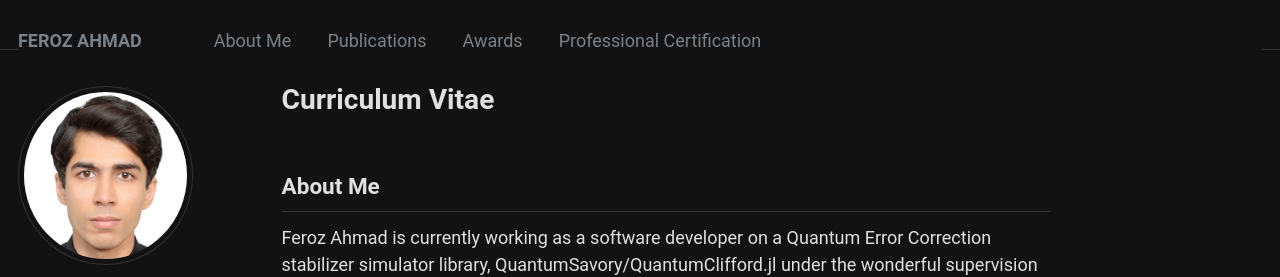
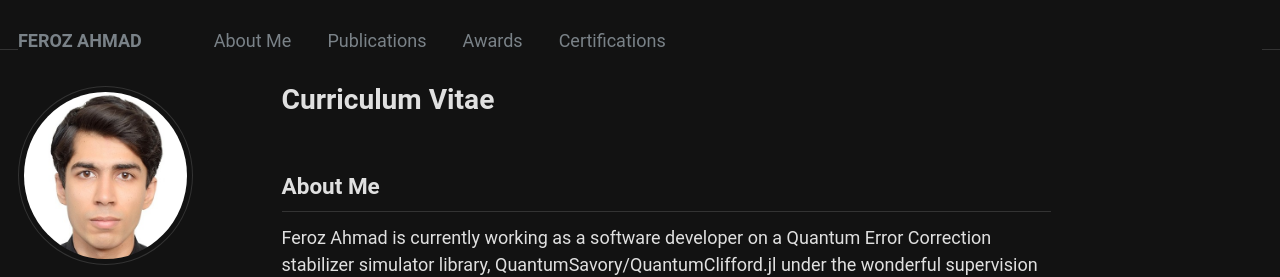
Before and after one commit to Fe-r-oz/Fe-r-oz.github.io, a Jekyll site: the page built from _pages/about.md, in a window 1280 px wide. Shown: the top 277 px of the page. Built offline with Jekyll 4.4.1, drawn with Linux system fonts in a browser that asks for light colours; some web fonts are replaced.

Commit message:
Update navigation.yml

```diff
--- a/_data/navigation.yml
+++ b/_data/navigation.yml
@@ -9,5 +9,5 @@ main:
   - title: "Awards"
     url: /awards/
 
-  - title: "Professional Certification"
+  - title: "Certifications"
     url: /courses/
```
